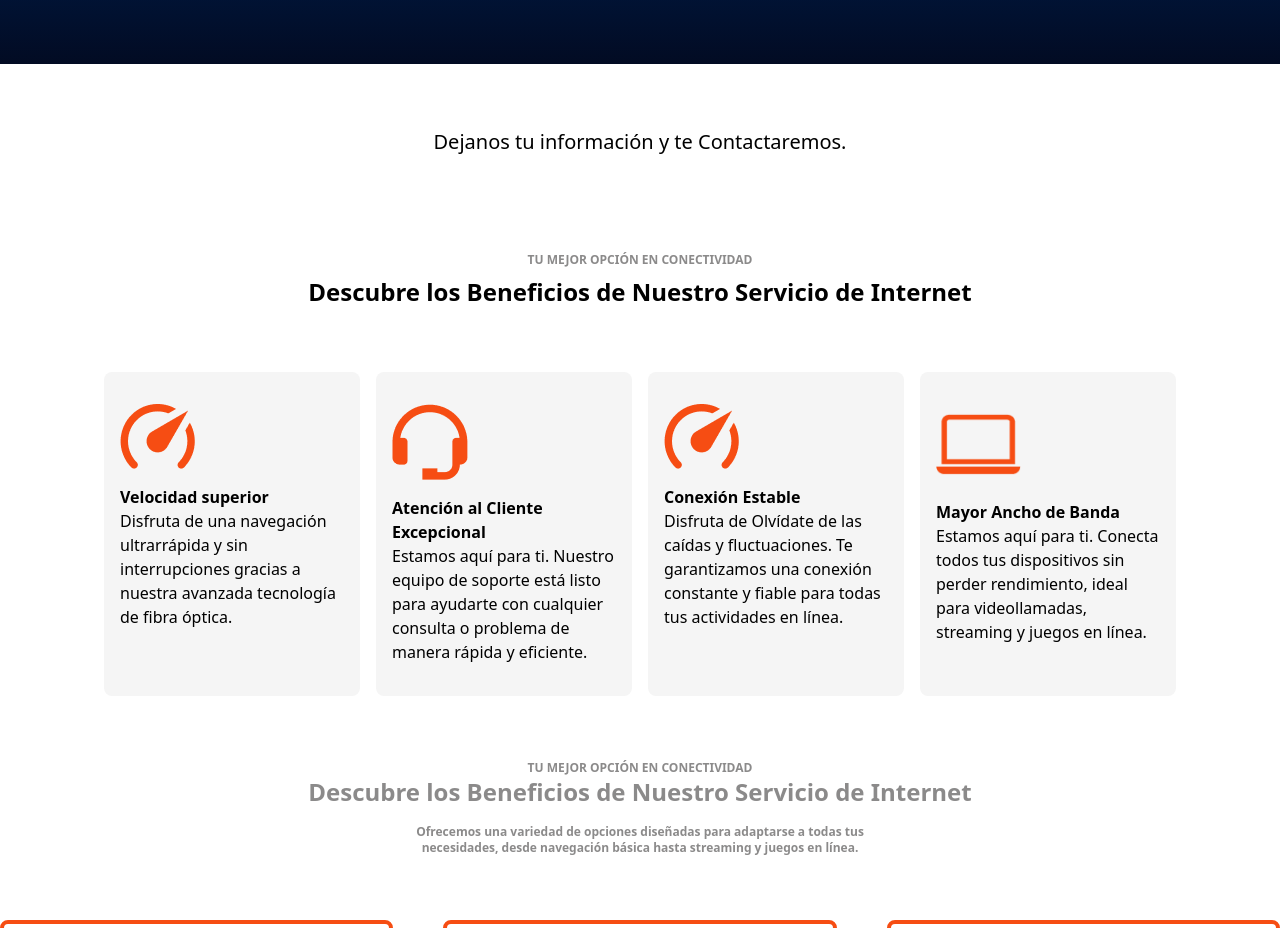
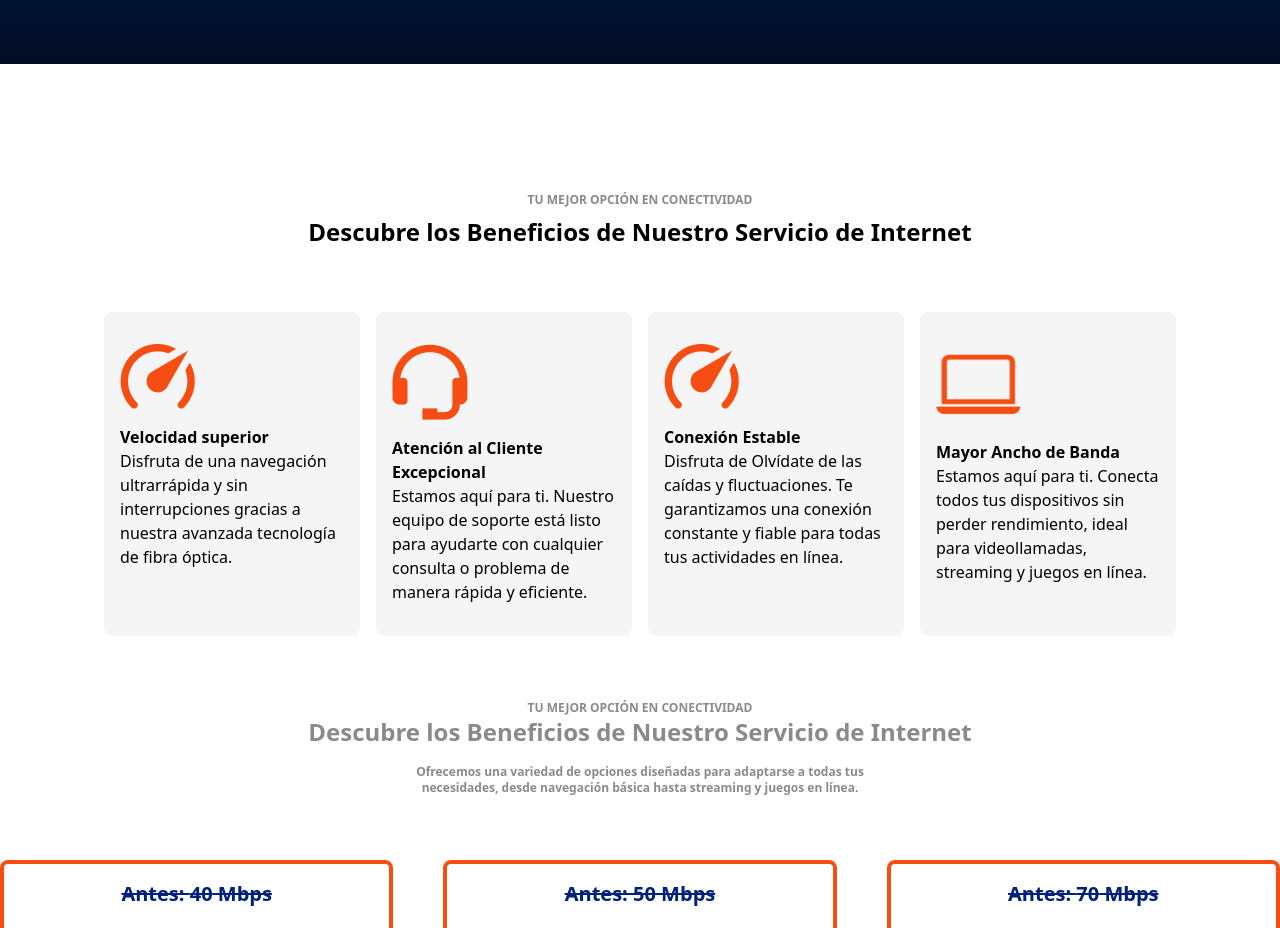
Before and after one commit to devSalas/Giga-page, an Astro site: page / in a window 1280 px wide. Shown: the part 780-1708 px from the top of the page. Built offline with nearby package versions, Linux system fonts and the light colour scheme; Astro itself is replaced by a stand-in of ours.

Commit message:
fix: delete h2 in form

```diff
--- a/src/pages/index.astro
+++ b/src/pages/index.astro
@@ -83,9 +83,7 @@ import BottomWhatsapp from "../components/BottomWhatsapp.astro";
 			</div>
 		</div>
 
-		<h2 class="text-xl mb-8 text-center">
-			Dejanos tu información y te Contactaremos.
-		</h2>
+
 
 	</main>
 
```
